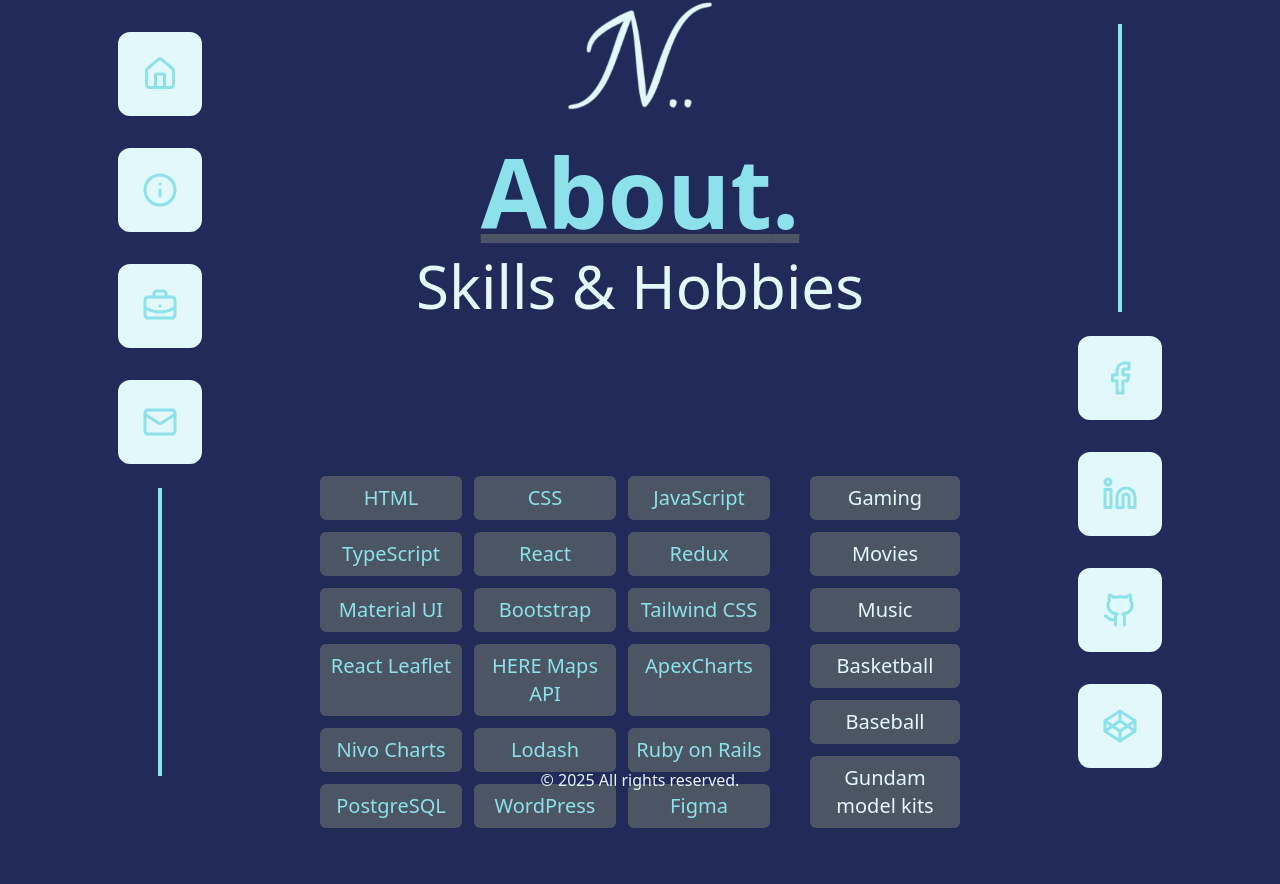
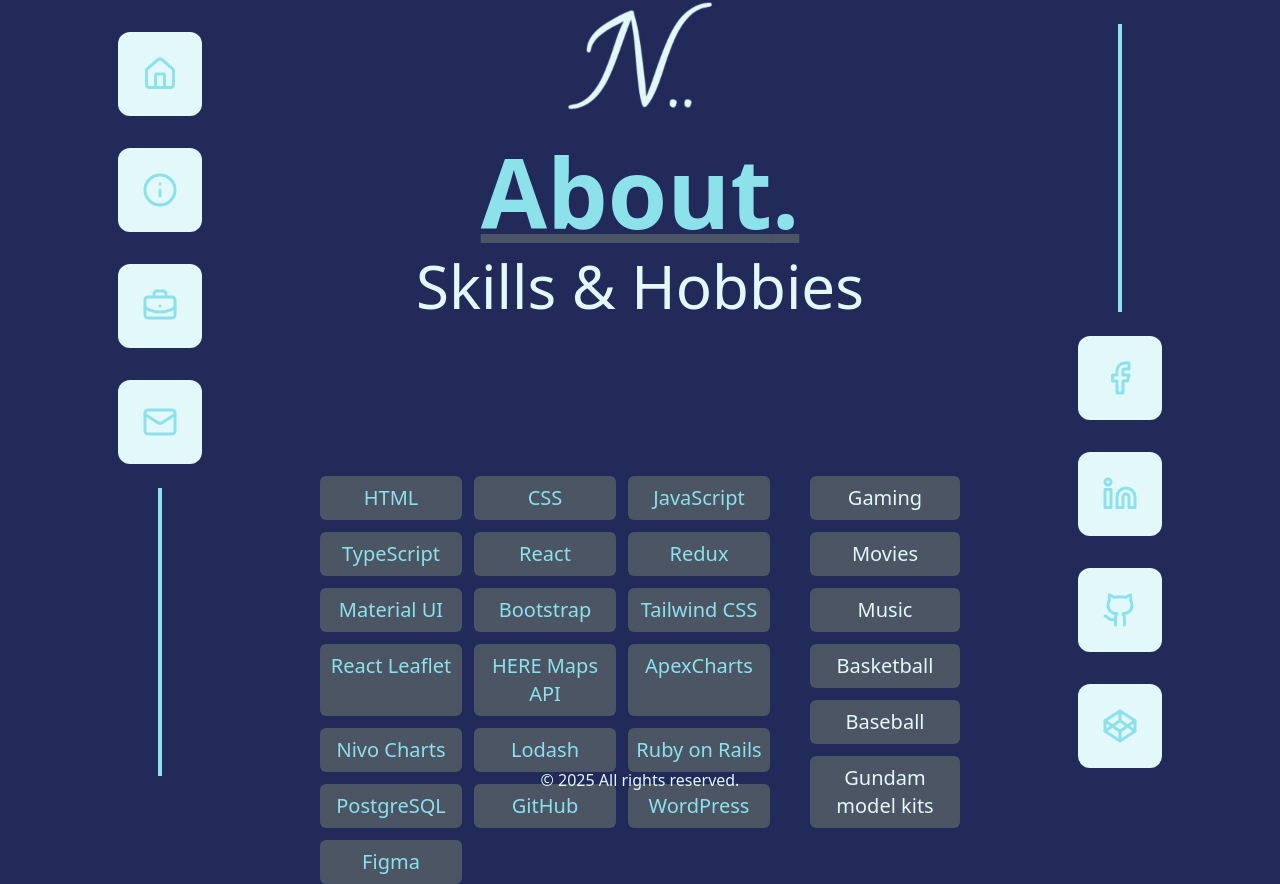
Before and after one commit to noe13hsu/react-portfolio, a React (Vite) app: page /about in a window 1280 px wide. Before the commit the page ends 828 px from the top, so only its background shows below. Built offline with nearby package versions, Linux system fonts and the light colour scheme.

Commit message:
Update skills

```diff
--- a/src/pages/about.tsx
+++ b/src/pages/about.tsx
@@ -28,6 +28,7 @@
   'Lodash',
   'Ruby on Rails',
   'PostgreSQL',
+  'GitHub',
   'WordPress',
   'Figma',
 ]
```
